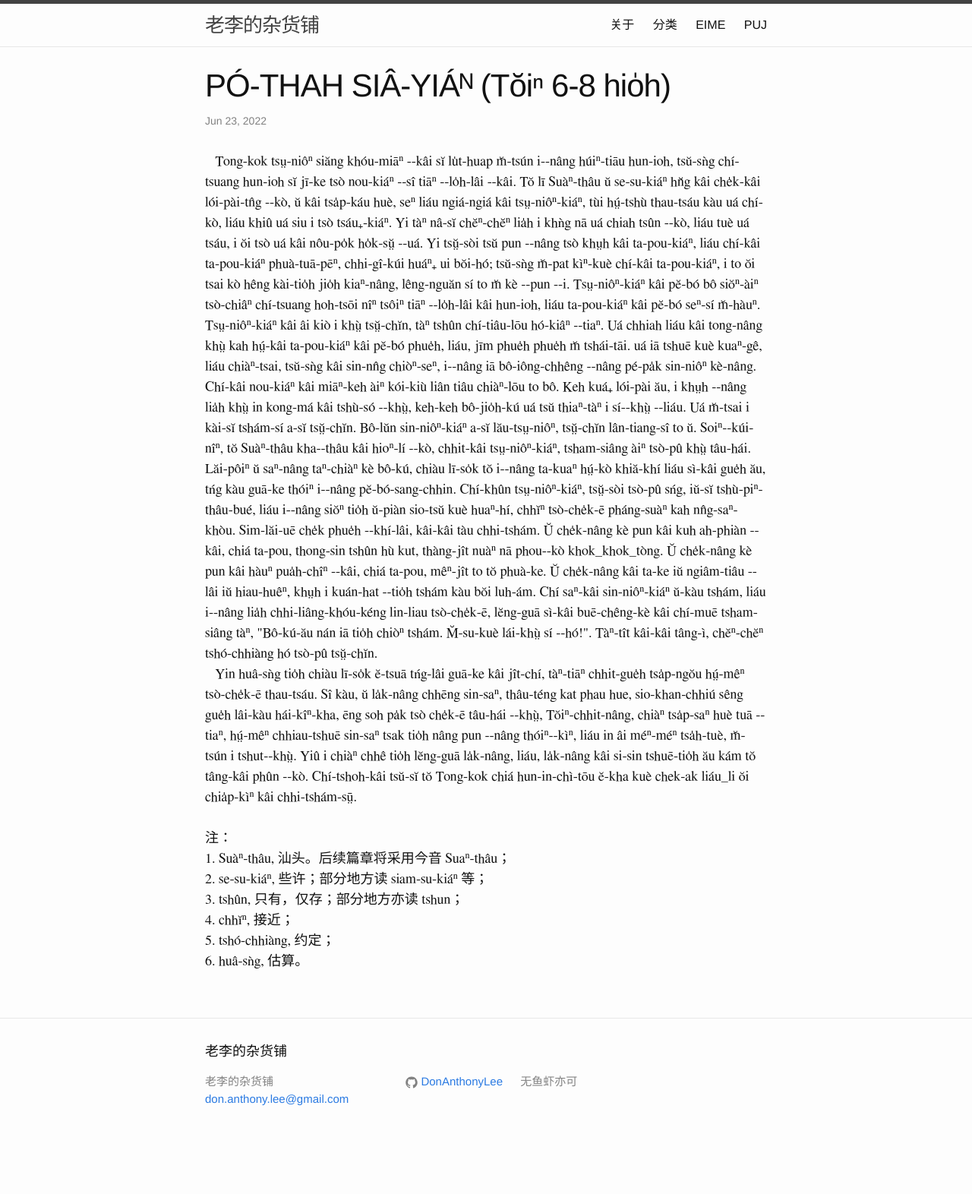
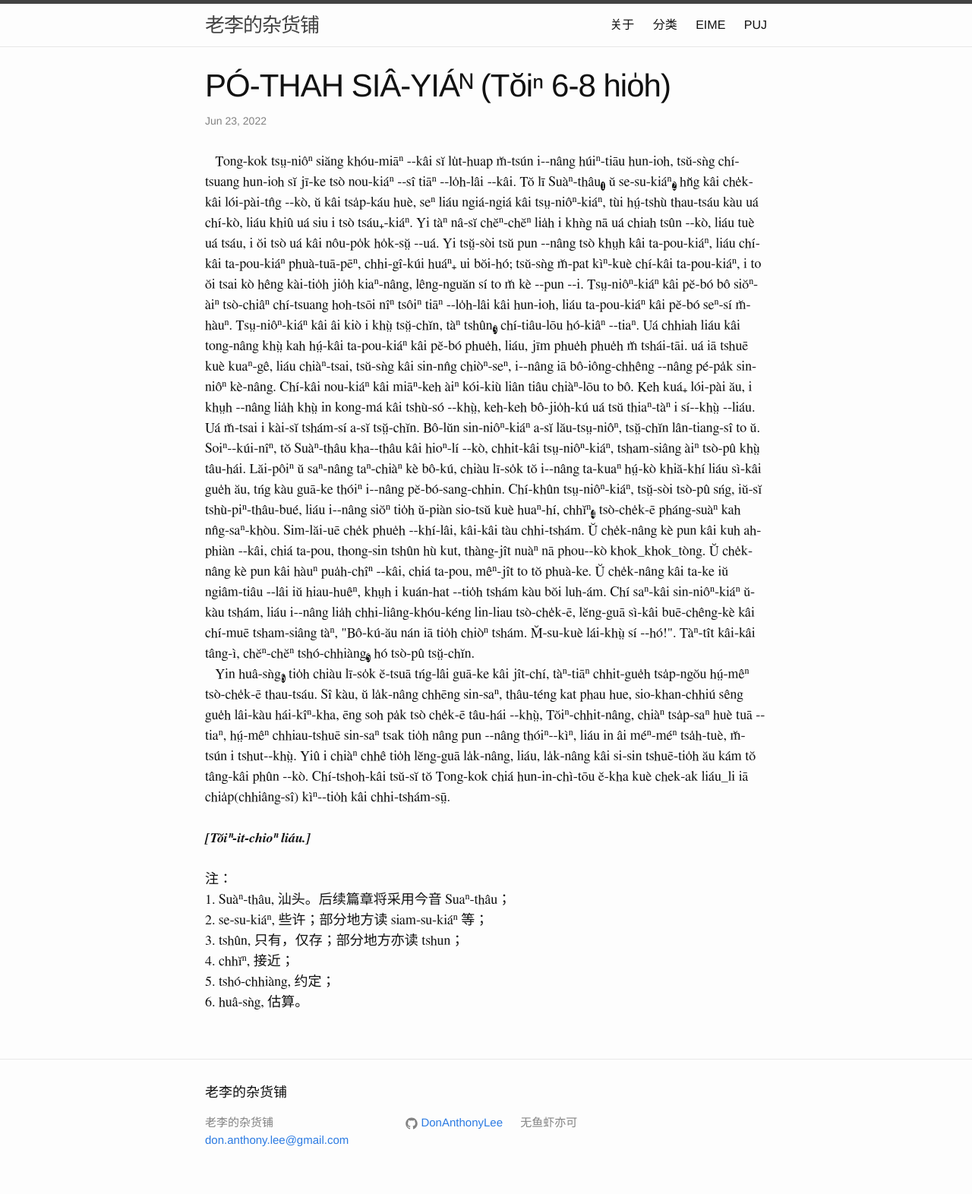
Before and after one commit to DonAnthonyLee/DonAnthonyLee.github.io, a Jekyll site: the page built from docs/puj/PagodaShadowsPage006-008.md, in a window 1280 px wide. Shown: the whole page at 76% size. Built offline with Jekyll 4.4.1, drawn with Linux system fonts in a browser that asks for light colours; before the commit the page ends 1518 px from its top, so only the background shows below that.

Commit message:
modified for style

```diff
--- a/docs/_includes/puj-style.html
+++ b/docs/_includes/puj-style.html
@@ -4,4 +4,6 @@
 h3 { font-family: "FreeSerif", "Lucida Sans Unicode", "Tahoma", sans-serif; }
 h4 { font-family: "FreeSerif", "Lucida Sans Unicode", "Tahoma", sans-serif; }
 p { font-family: "FreeSerif", "Lucida Sans Unicode", "Tahoma", sans-serif; font-size: 18px; }
+.markup_over { font-family: "FreeSerif", "Lucida Sans Unicode", "Tahoma", sans-serif; font-size: 12px; }
+.markup_main { font-size: 18px; }
 </style>
--- a/docs/css/main.scss
+++ b/docs/css/main.scss
@@ -33,6 +33,19 @@
   font-size: 18px;
 }
 
+.note {
+  color: #ffffff;
+  background-color: #101010;
+  border-radius: 80%;
+  font-size: 12px;
+  vertical-align: bottom;
+  text-align: center;
+  height: 14px;
+  width: 14px;
+  display: in-block;
+}
+
+
 // Use media queries like this:
 // @include media-query($on-palm) {
 //     .wrapper {
--- a/docs/puj/PagodaShadowsPage006-008.md
+++ b/docs/puj/PagodaShadowsPage006-008.md
@@ -12,9 +12,9 @@
 Tong-kok tsṳ-niôⁿ siăng khóu-miāⁿ --kâi sĭ lu̍t-huap m̆-tsún i--nâng húiⁿ-tiāu hun-ioh, tsŭ-sǹg chí-tsuang hun-ioh sĭ jī-ke tsò nou-kiáⁿ --sî tiāⁿ --lo̍h-lâi --kâi.
 
 <!-- At one of the chapels somewhat remote from Swatow, a beautiful girl nineteen years old fled from her home to me and begged me to adopt her as my daughter. -->
-Tŏ lī Suàⁿ-thâu ŭ se-su-kiáⁿ hn̆g kâi che̍k-kâi lói-pài-tn̂g --kò, ŭ kâi tsa̍p-káu huè, seⁿ liáu ngiá-ngiá kâi tsṳ-niôⁿ-kiáⁿ, tùi hṳ́-tshù thau-tsáu kàu uá chí-kò, liáu khiû uá siu i tsò tsáu₊-kiáⁿ.
+Tŏ lī Suàⁿ-thâu<span class="note">1</span> ŭ se-su-kiáⁿ<span class="note">2</span> hn̆g kâi che̍k-kâi lói-pài-tn̂g --kò, ŭ kâi tsa̍p-káu huè, seⁿ liáu ngiá-ngiá kâi tsṳ-niôⁿ-kiáⁿ, tùi hṳ́-tshù thau-tsáu kàu uá chí-kò, liáu khiû uá siu i tsò tsáu₊-kiáⁿ.
 
-<!-- She said she would serve me as a slave if I would but steal her and carry her away concealed in my boat. -->
+<!-- She said she would serve mes as a slave if I would but steal her and carry her away concealed in my boat. -->
 Yi tàⁿ nâ-sĭ chĕⁿ-chĕⁿ lia̍h i khǹg nā uá chiah tsûn --kò, liáu tuè uá tsáu, i ŏi tsò uá kâi nôu-po̍k ho̍k-sṳ̆ --uá.
 
 <!-- She had been betrothed in childhood to a boy who had since developed a loathsome and incurable disease; -->
@@ -27,7 +27,7 @@
 Tsṳ-niôⁿ-kiáⁿ kâi pĕ-bó bô siŏⁿ-àiⁿ tsò-chiâⁿ chí-tsuang hoh-tsōi nîⁿ tsôiⁿ tiāⁿ --lo̍h-lâi kâi hun-ioh, liáu ta-pou-kiáⁿ kâi pĕ-bó seⁿ-sí m̆-hàuⁿ.
 
 <!-- Her mother urged her to kill herself, as the only solution of the question. -->
-Tsṳ-niôⁿ-kiáⁿ kâi âi kiò i khṳ̀ tsṳ̆-chĭn, tàⁿ tshûn chí-tiâu-lōu hó-kiâⁿ --tiaⁿ.
+Tsṳ-niôⁿ-kiáⁿ kâi âi kiò i khṳ̀ tsṳ̆-chĭn, tàⁿ tshûn<span class="note">3</span> chí-tiâu-lōu hó-kiâⁿ --tiaⁿ.
 
 <!-- I sent agents to negotiate with the boy's parents, but could make no terms with them; -->
 Uá chhiah liáu kâi tong-nâng khṳ̀ kah hṳ́-kâi ta-pou-kiáⁿ kâi pĕ-bó phue̍h, liáu, jīm phue̍h phue̍h m̆ tshái-tāi.
@@ -54,7 +54,7 @@
 Lăi-pôiⁿ ŭ saⁿ-nâng taⁿ-chiàⁿ kè bô-kú, chiàu lī-so̍k tŏ i--nâng ta-kuaⁿ hṳ́-kò khiă-khí liáu sì-kâi gue̍h ău, tńg kàu guā-ke thóiⁿ i--nâng pĕ-bó-sang-chhin.
 
 <!-- They had been playmates, and were neighbours, and so they spun and sewed together, and rejoiced in their reunion. -->
-Chí-khûn tsṳ-niôⁿ-kiáⁿ, tsṳ̆-sòi tsò-pû sńg, iŭ-sĭ tshù-piⁿ-thâu-bué, liáu i--nâng siŏⁿ tio̍h ŭ-piàn sio-tsŭ kuè huaⁿ-hí, chhĭⁿ tsò-che̍k-ē pháng-suàⁿ kah nn̂g-saⁿ-khòu.
+Chí-khûn tsṳ-niôⁿ-kiáⁿ, tsṳ̆-sòi tsò-pû sńg, iŭ-sĭ tshù-piⁿ-thâu-bué, liáu i--nâng siŏⁿ tio̍h ŭ-piàn sio-tsŭ kuè huaⁿ-hí, chhĭⁿ<span class="note">4</span> tsò-che̍k-ē pháng-suàⁿ kah nn̂g-saⁿ-khòu.
 
 <!-- Mutual confidences revealed mutual griefs. -->
 Sim-lăi-uē che̍k phue̍h --khí-lâi, kâi-kâi tàu chhi-tshám.
@@ -72,13 +72,13 @@
 Chí saⁿ-kâi sin-niôⁿ-kiáⁿ ŭ-kàu tshám, liáu i--nâng lia̍h chhi-liâng-khóu-kéng lin-liau tsò-che̍k-ē, lĕng-guā sì-kâi buē-chêng-kè kâi chí-muē tsham-siâng tàⁿ, "Bô-kú-ău nán iā tio̍h chiòⁿ tshám. M̆-su-kuè lái-khṳ̀ sí --hó!".
 
 <!-- All agreed in this, and entered secretly into a covenant to end their lives together. -->
-Tàⁿ-tît kâi-kâi tâng-ì, chĕⁿ-chĕⁿ tshó-chhiàng hó tsò-pû tsṳ̆-chĭn.
+Tàⁿ-tît kâi-kâi tâng-ì, chĕⁿ-chĕⁿ tshó-chhiàng<span class="note">5</span> hó tsò-pû tsṳ̆-chĭn.
 
 <br>
 
 <!-- They calculated the time when custom would again bring the married ones to their mothers' houses, and fixed the full moon of the seventh month, as the night for their escape from life. -->
 &nbsp;&nbsp;
-Yin huâ-sǹg tio̍h chiàu lī-so̍k ĕ-tsuā tńg-lâi guā-ke kâi jît-chí, tàⁿ-tiāⁿ chhit-gue̍h tsa̍p-ngŏu hṳ́-mêⁿ tsò-che̍k-ē thau-tsáu.
+Yin huâ-sǹg<span class="note">6</span> tio̍h chiàu lī-so̍k ĕ-tsuā tńg-lâi guā-ke kâi jît-chí, tàⁿ-tiāⁿ chhit-gue̍h tsa̍p-ngŏu hṳ́-mêⁿ tsò-che̍k-ē thau-tsáu.
 
 <!-- When the time arrived, six of them dressed themselves in festal garments, with flowers in their hair, went hand in hand in the moonlight to the shore, bound themselves together with a rope, and threw themselves into the sea. -->
 Sî kàu, ŭ la̍k-nâng chhēng sin-saⁿ, thâu-téng kat phau hue, sio-khan-chhiú sêng gue̍h lâi-kàu hái-kîⁿ-kha, ēng soh pa̍k tsò che̍k-ē tâu-hái --khṳ̀,
@@ -90,7 +90,10 @@
 Yiû i chiàⁿ chhê tio̍h lĕng-guā la̍k-nâng, liáu, la̍k-nâng kâi si-sin tshuē-tio̍h ău kám tŏ tâng-kâi phûn --kò.
 
 <!-- These are cases of extreme though not uncommon unhappiness, under the Chinese marriage-system. -->
-Chí-tshoh-kâi tsŭ-sĭ tŏ Tong-kok chiá hun-in-chì-tōu ĕ-kha kuè chek-ak liáu_li ŏi chia̍p-kìⁿ kâi chhi-tshám-sṳ̄.
+Chí-tshoh-kâi tsŭ-sĭ tŏ Tong-kok chiá hun-in-chì-tōu ĕ-kha kuè chek-ak liáu_li iā chia̍p(chhiâng-sî) kìⁿ--tio̍h kâi chhi-tshám-sṳ̄.
+
+<br><br>
+<b><i>[Tŏiⁿ-it-chioⁿ liáu.]</i></b>
 
 <br>
 <br>
```
Also changed, not shown: docs/puj/PagodaShadowsPreface.md (+2 -0 lines).
